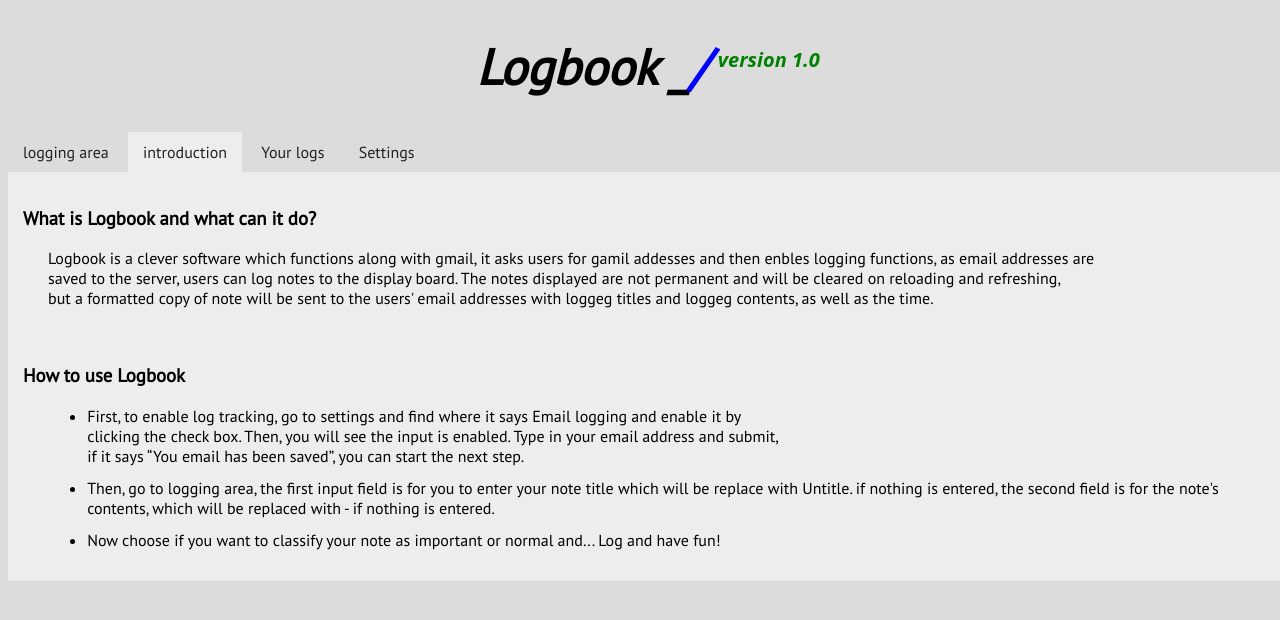
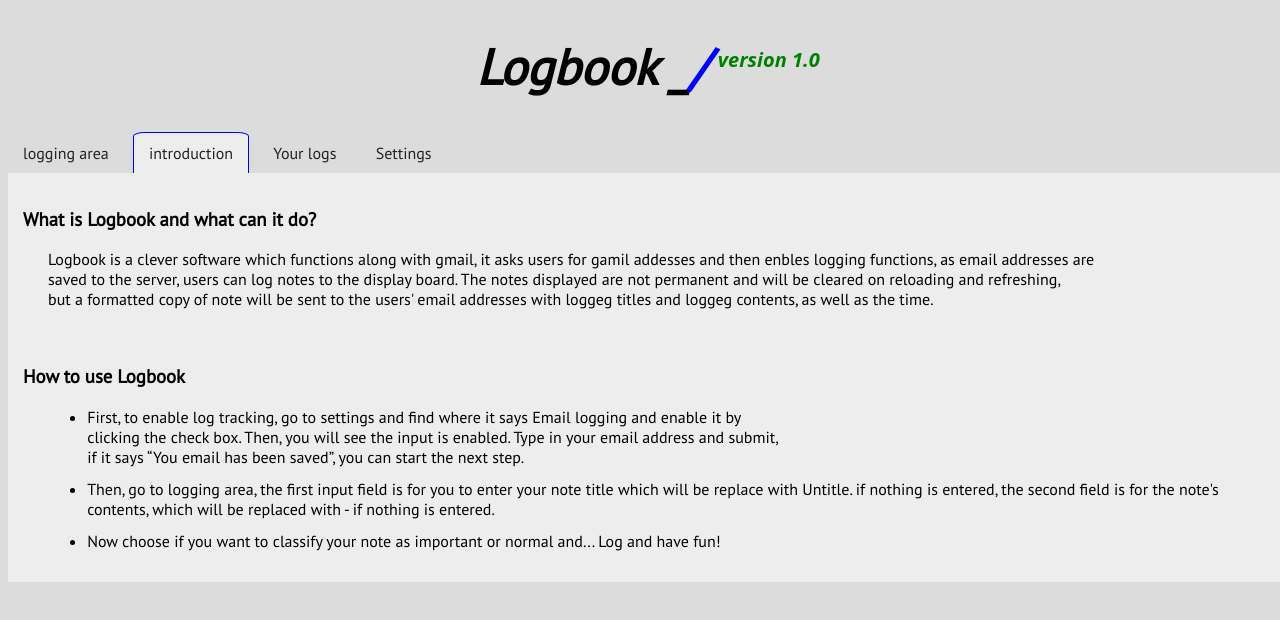
Before and after one commit to jonathan-huang/smart-logbook, a plain HTML site: page index.html in a window 1280 px wide. Drawn offline with nearby package versions, Linux system fonts and the light colour scheme; a script that the page names is missing.

Commit message:
Update link1.css

```diff
--- a/link1.css
+++ b/link1.css
@@ -28,8 +28,8 @@
 .imLogs {margin-left: 7%!important;}
 /*tabs*/
 .tabs{
-	margin: 0px;
-	padding: 0px;
+	margin: 0;
+	padding: 0;
 	list-style: none;
 }
 .tabs li{
@@ -37,18 +37,24 @@
 	color: #222;
 	display: inline-block;
 	padding: 10px 15px;
+	margin: 0 5px 0 0;
 	cursor: pointer;
+	border-top-right-radius: 10%;
+	border-top-left-radius: 10%;
 }
-.tab-1, .tab-2, .tab-3 {
+.tab-1, .tab-2, .tab-3, .tab-4 {
 	transition-timing-function: ease-out!important;
 	transition-duration: 0.5s!important;
 }
-.tab-1:hover, .tab-2:hover, .tab-3:hover {
+.tab-1:hover, .tab-2:hover, .tab-3:hover, .tab-4:hover {
 	background: #ededed!important;
 }
 .tabs .current{
 	background: #ededed;
 	color: #222;
+	border-top: 1px solid blue;
+	border-left: 1px solid blue;
+	border-right: 1px solid blue;
 }
 .tab-content{
 	display: none;
```
